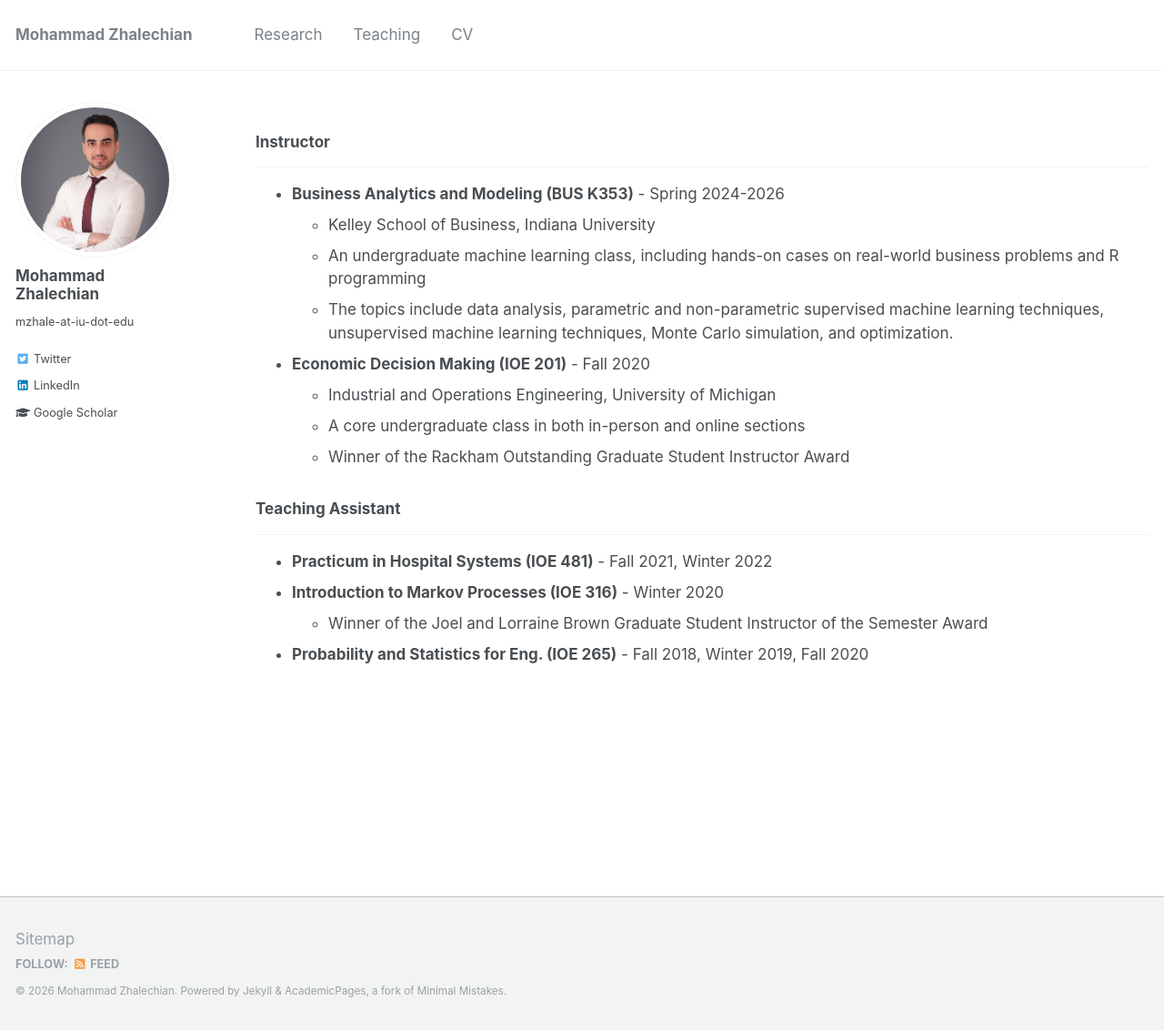
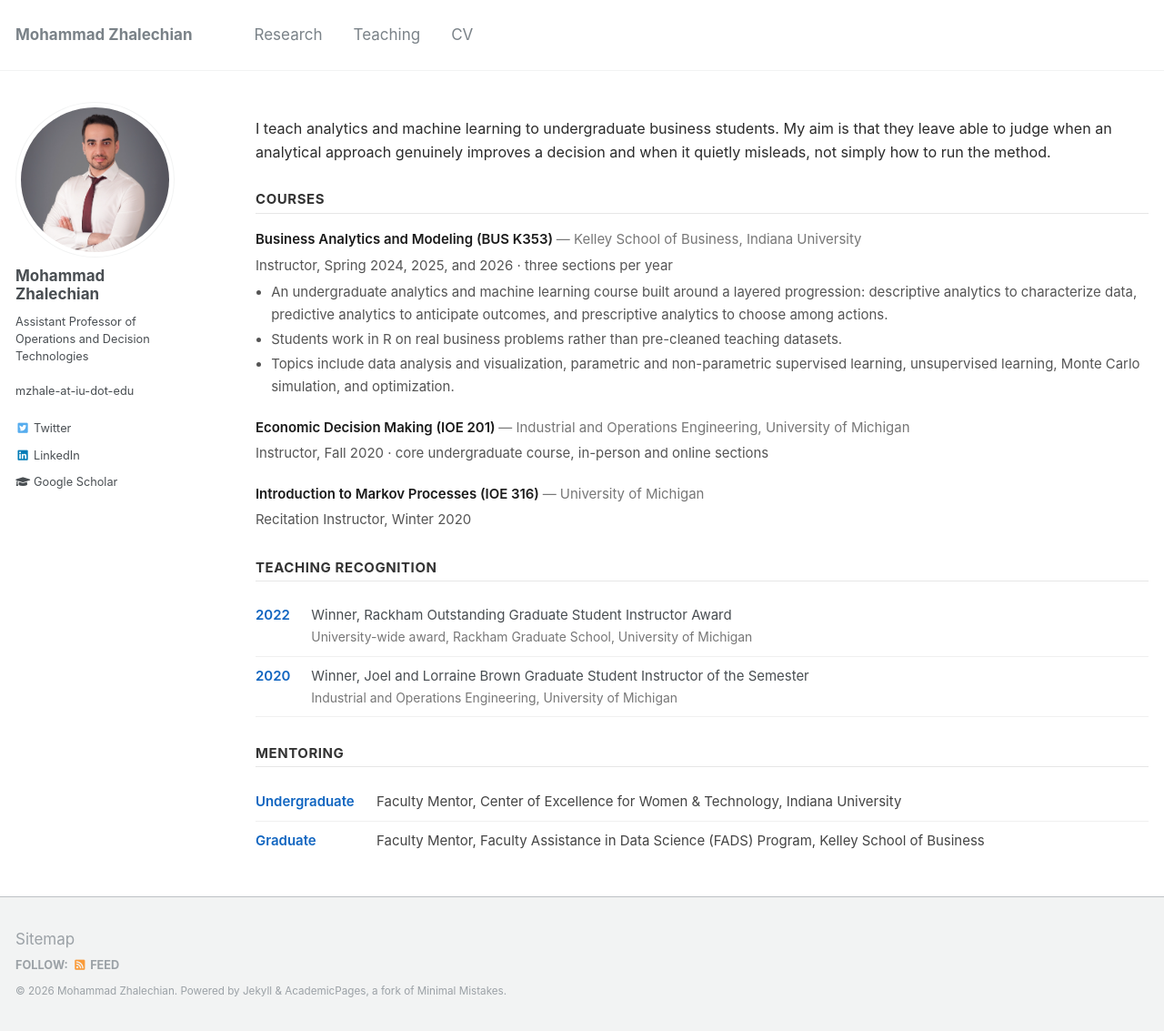
Before and after one commit to mzhalechian/mzhalechian.github.io, a Jekyll site: the page built from _pages/teaching.md, in a window 1280 px wide and 1133 px high. Shown: the whole window at 91% size. Built offline with Jekyll 4.4.1, drawn with Linux system fonts in a browser that asks for light colours.

Commit message:
Teaching page: statement, recognition, and mentoring; sidebar title
Restructure /teaching/ around a teaching statement, expanded K353 detail,
a teaching recognition block, and undergraduate/graduate mentoring. Drop
the TA list. Add the professorial title under the sidebar photo.

Co-Authored-By: Claude Opus 5 (1M context) <noreply@anthropic.com>

```diff
--- a/_config.yml
+++ b/_config.yml
@@ -82,7 +82,7 @@ analytics:
 author:
   name             : "Mohammad Zhalechian"
   avatar           : "AcademyPic.jpg"
-  bio              : "mzhale-at-iu-dot-edu"
+  bio              : "Assistant Professor of Operations and Decision Technologies<br><br>mzhale-at-iu-dot-edu"
   location         :
   employer         :
   pubmed           :
--- a/_pages/teaching.md
+++ b/_pages/teaching.md
@@ -5,21 +5,94 @@ permalink: /teaching/
 author_profile: true
 ---
 
-### **Instructor**
-___
-* **Business Analytics and Modeling (BUS K353)** - Spring 2024-2026
-  * Kelley School of Business, Indiana University
-  * An undergraduate machine learning class, including hands-on cases on real-world business problems and R programming
-  * The topics include data analysis, parametric and non-parametric supervised machine learning techniques, unsupervised machine learning techniques, Monte Carlo simulation, and optimization.
+<style>
+  a { text-decoration: none !important; }
+  a:hover { text-decoration: underline !important; }
+  .tp { font-size: .88em; line-height: 1.65; }
+  .tp h3 { font-size: 1em; letter-spacing: .04em; text-transform: uppercase;
+           color: #333; margin: 2.1em 0 .2em; }
+  .tp hr { margin: .3em 0 1.1em; border: 0; border-top: 1px solid #e6e6e6; }
+  .tp .lede { font-size: 1.08em; line-height: 1.62; color: #2b2b2b; }
+  .course { margin-bottom: 1.35em; }
+  .course .ct { font-weight: 600; color: #1a1a1a; }
+  .course .cm { color: #777; font-weight: 400; }
+  .course .cw { color: #555; margin: .25em 0 0; }
+  .course ul { margin: .3em 0 0; padding-left: 1.15em; color: #555; }
+  .course ul li { margin-bottom: .18em; }
+  .award { display: flex; gap: .9em; padding: .6em 0; border-bottom: 1px solid #f0f0f0; }
+  .award:last-of-type { border-bottom: 0; }
+  .award .yr { flex: 0 0 3.2em; color: #1065c0; font-weight: 600; }
+  .award .ab { flex: 1; }
+  .award .ab span { display: block; color: #777; font-size: .93em; }
+  .mrow { display: flex; gap: .9em; padding: .6em 0; border-bottom: 1px solid #f0f0f0; }
+  .mrow:last-child { border-bottom: 0; }
+  .mlabel { flex: 0 0 8em; color: #1065c0; font-weight: 600; }
+  .mbody { flex: 1; color: #444; }
+  @media (max-width: 600px) { .mrow { display: block; } .mlabel { margin-bottom: .15em; } }
+</style>
 
-* **Economic Decision Making (IOE 201)** - Fall 2020
-  * Industrial and Operations Engineering, University of Michigan
-  * A core undergraduate class in both in-person and online sections
-  * Winner of the Rackham Outstanding Graduate Student Instructor Award
+<div class="tp" markdown="0">
 
-### **Teaching Assistant**
-___
-  * **Practicum in Hospital Systems (IOE 481)** - Fall 2021, Winter 2022
-  * **Introduction to Markov Processes (IOE 316)** - Winter 2020
-    * <span style="color:#black"> Winner of the Joel and Lorraine Brown Graduate Student Instructor of the Semester Award </span>
-  * **Probability and Statistics for Eng. (IOE 265)** - Fall 2018, Winter 2019, Fall 2020
+<p class="lede">I teach analytics and machine learning to undergraduate business
+students. My aim is that they leave able to judge when an analytical approach
+genuinely improves a decision and when it quietly misleads, not simply how to
+run the method.</p>
+
+<h3>Courses</h3><hr />
+
+<div class="course">
+  <div class="ct">Business Analytics and Modeling (BUS K353)
+    <span class="cm">&mdash; Kelley School of Business, Indiana University</span></div>
+  <div class="cw">Instructor, Spring 2024, 2025, and 2026 &middot; three sections per year</div>
+  <ul>
+    <li>An undergraduate analytics and machine learning course built around a
+    layered progression: descriptive analytics to characterize data, predictive
+    analytics to anticipate outcomes, and prescriptive analytics to choose
+    among actions.</li>
+    <li>Students work in R on real business problems rather than pre-cleaned
+    teaching datasets.</li>
+    <li>Topics include data analysis and visualization, parametric and
+    non-parametric supervised learning, unsupervised learning, Monte Carlo
+    simulation, and optimization.</li>
+  </ul>
+</div>
+
+<div class="course">
+  <div class="ct">Economic Decision Making (IOE 201)
+    <span class="cm">&mdash; Industrial and Operations Engineering, University of Michigan</span></div>
+  <div class="cw">Instructor, Fall 2020 &middot; core undergraduate course, in-person and online sections</div>
+</div>
+
+<div class="course">
+  <div class="ct">Introduction to Markov Processes (IOE 316)
+    <span class="cm">&mdash; University of Michigan</span></div>
+  <div class="cw">Recitation Instructor, Winter 2020</div>
+</div>
+
+<h3>Teaching Recognition</h3><hr />
+<div class="award">
+  <div class="yr">2022</div>
+  <div class="ab">Winner, Rackham Outstanding Graduate Student Instructor Award
+    <span>University-wide award, Rackham Graduate School, University of Michigan</span></div>
+</div>
+<div class="award">
+  <div class="yr">2020</div>
+  <div class="ab">Winner, Joel and Lorraine Brown Graduate Student Instructor of the Semester
+    <span>Industrial and Operations Engineering, University of Michigan</span></div>
+</div>
+
+<h3>Mentoring</h3><hr />
+<div class="mentor">
+  <div class="mrow">
+    <div class="mlabel">Undergraduate</div>
+    <div class="mbody">Faculty Mentor, Center of Excellence for Women &amp;
+    Technology, Indiana University</div>
+  </div>
+  <div class="mrow">
+    <div class="mlabel">Graduate</div>
+    <div class="mbody">Faculty Mentor, Faculty Assistance in Data Science (FADS)
+    Program, Kelley School of Business</div>
+  </div>
+</div>
+
+</div>
```
